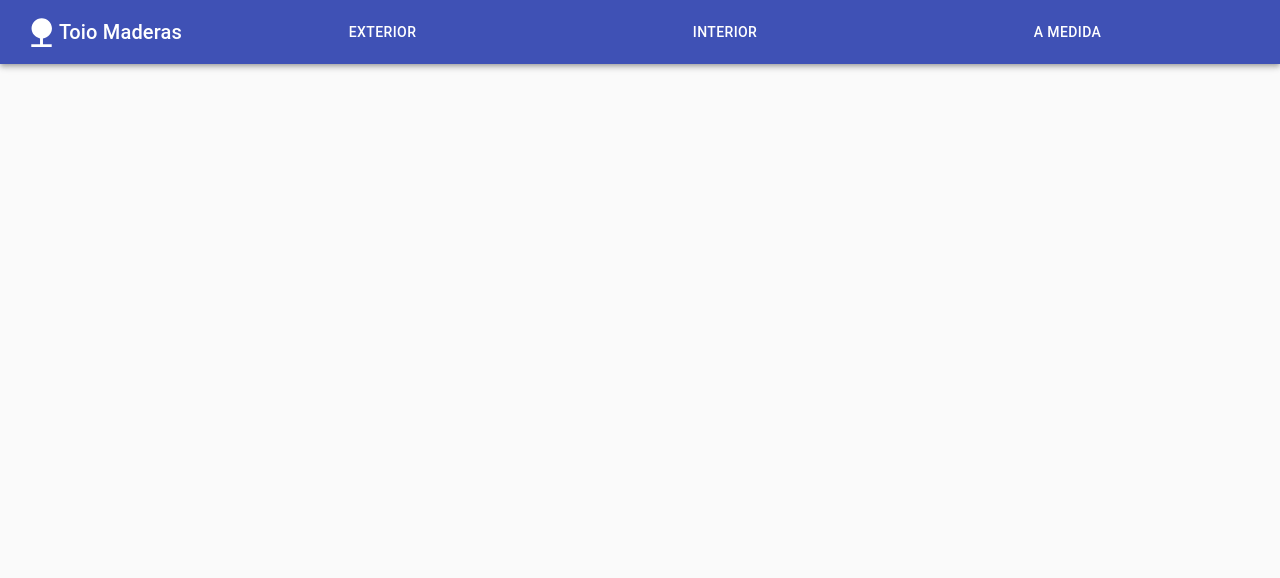
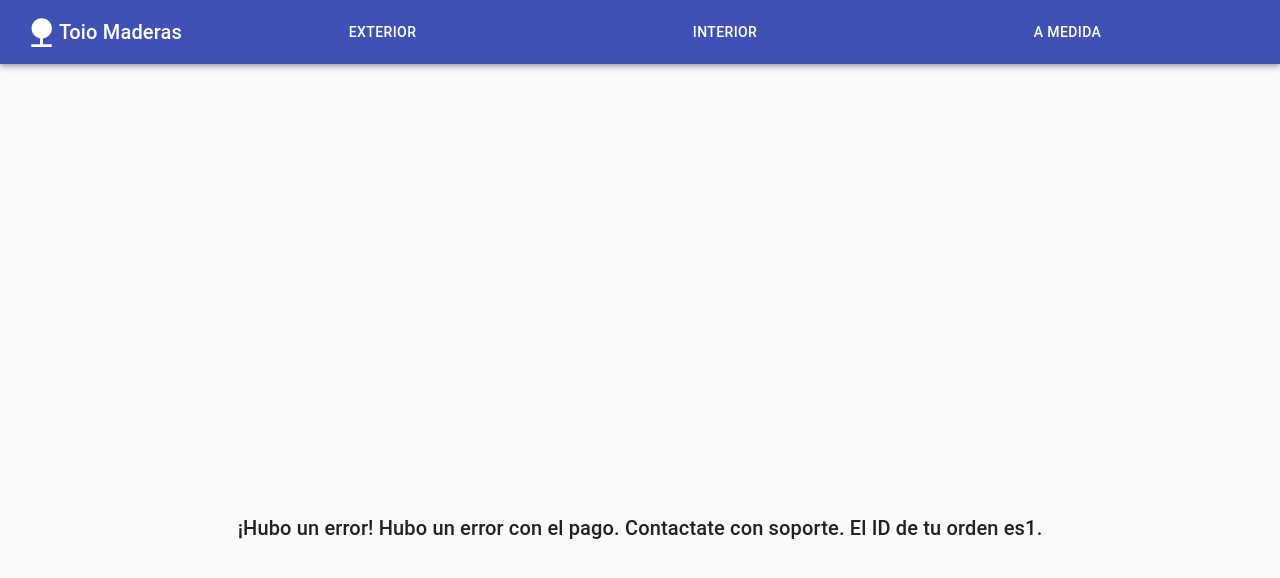
Before and after one commit to gremjua/toio-maderas, a React (Create React App) app: page /order/1 in a window 1280 px wide. Shown: the top 578 px of the page. Built offline with nearby package versions, Linux system fonts and the light colour scheme; no server answers; the database is empty.

Commit message:
add Order component

```diff
--- a/src/App.js
+++ b/src/App.js
@@ -7,6 +7,7 @@ import { CartProvider } from './context/CartContext';
 import { ItemsProvider } from './context/ItemsContext';
 import Cart from './components/cart';
 import CheckOut from './components/checkOut';
+import Order from './components/order';
 
 const categories = [
     { title: 'Exterior', id: 1 },
@@ -27,6 +28,7 @@ function App() {
                             <Route path="/item/:itemId" component={ItemDetailContainer} />
                             <Route exact path="/cart" component={Cart} />
                             <Route exact path="/checkout" component={CheckOut} />
+                            <Route path="/order/:orderId" component={Order} />
                         </Switch>
                     </PageContainer>
                 </ItemsProvider>
--- /dev/null
+++ b/src/components/order/index.js
@@ -0,0 +1,67 @@
+import { Box, Typography } from '@material-ui/core';
+import { useEffect, useState } from 'react';
+import { useParams } from 'react-router-dom';
+import { setOrderPayed } from '../../firebase/orders';
+import { isPaymentApproved } from '../../mercadopago';
+import Loading from '../Loading';
+
+const Order = () => {
+    const { orderId } = useParams();
+    const [isLoading, setIsLoading] = useState(true);
+    const [error, setError] = useState('');
+
+    useEffect(() => {
+        if (orderId) {
+            const search = window.location.search; // get query params
+            const params = new URLSearchParams(search);
+            const collectionStatus = params.get('collection_status');
+            const paymentId = params.get('payment_id');
+            if (collectionStatus === 'approved' && isPaymentApproved(paymentId)) {
+                setOrderPayed(orderId, true)
+                    .catch((error) => setError(error))
+                    .finally(() => setIsLoading(false));
+            } else {
+                setError('Hubo un error con el pago.');
+                setIsLoading(false);
+            }
+        }
+    }, [orderId]);
+    if (isLoading) {
+        return <Loading />;
+    }
+    if (error) {
+        return (
+            <Box
+                display="flex"
+                width={'100%'}
+                height={'100vh'}
+                alignItems="center"
+                justifyContent="center"
+                flexDirection="column"
+            >
+                <Typography variant="h6">
+                    ¡Hubo un error! {error} Contactate con soporte. El ID de tu orden es
+                    {orderId}.
+                </Typography>
+            </Box>
+        );
+    }
+
+    return (
+        <Box
+            display="flex"
+            width={'100%'}
+            height={'100vh'}
+            alignItems="center"
+            justifyContent="center"
+            flexDirection="column"
+        >
+            <Typography variant="h6">
+                ¡Muchas gracias por su compra! El ID de tu orden es {orderId}. Usa este ID para
+                seguir tu orden.
+            </Typography>
+        </Box>
+    );
+};
+
+export default Order;
```
